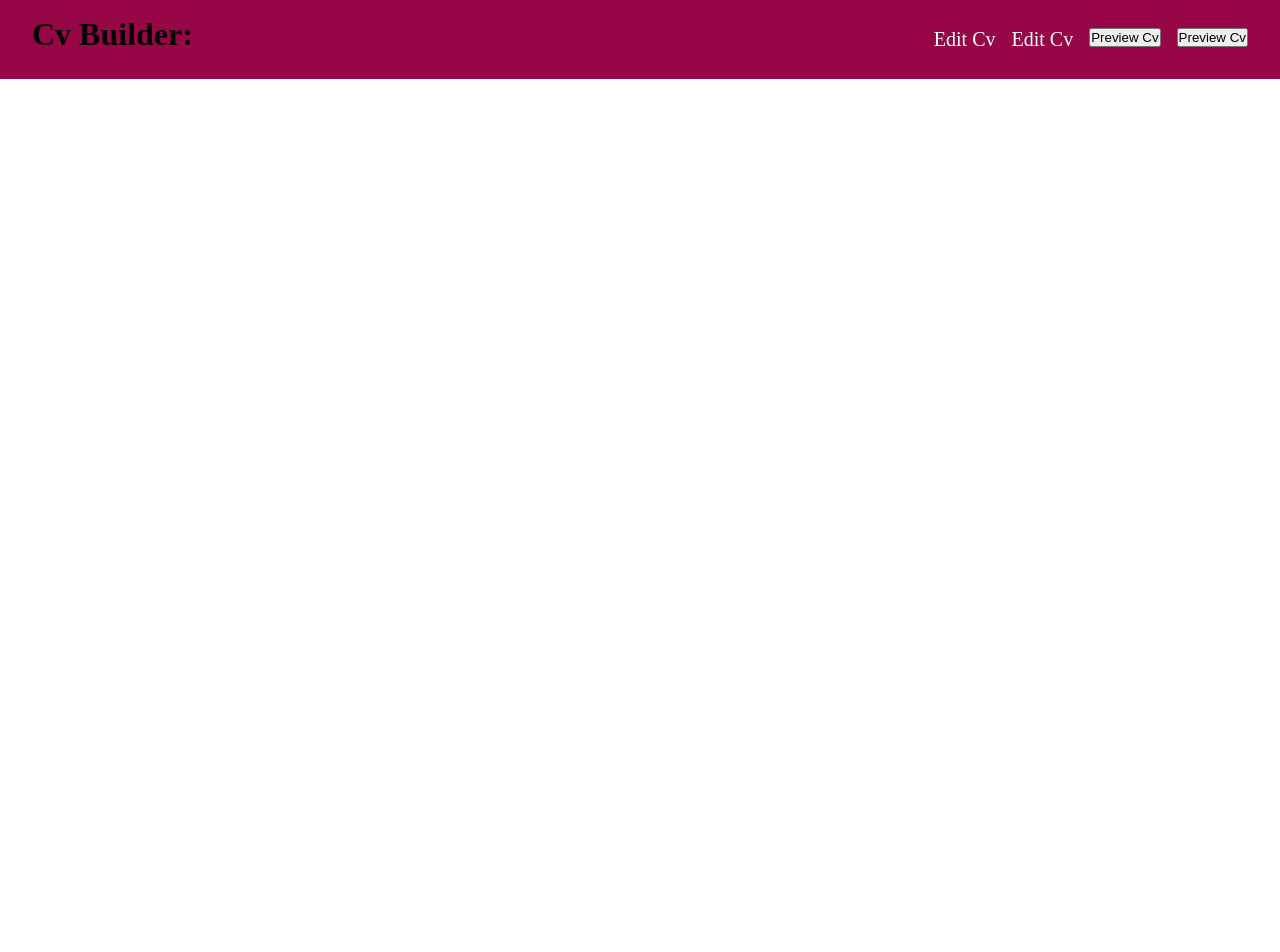
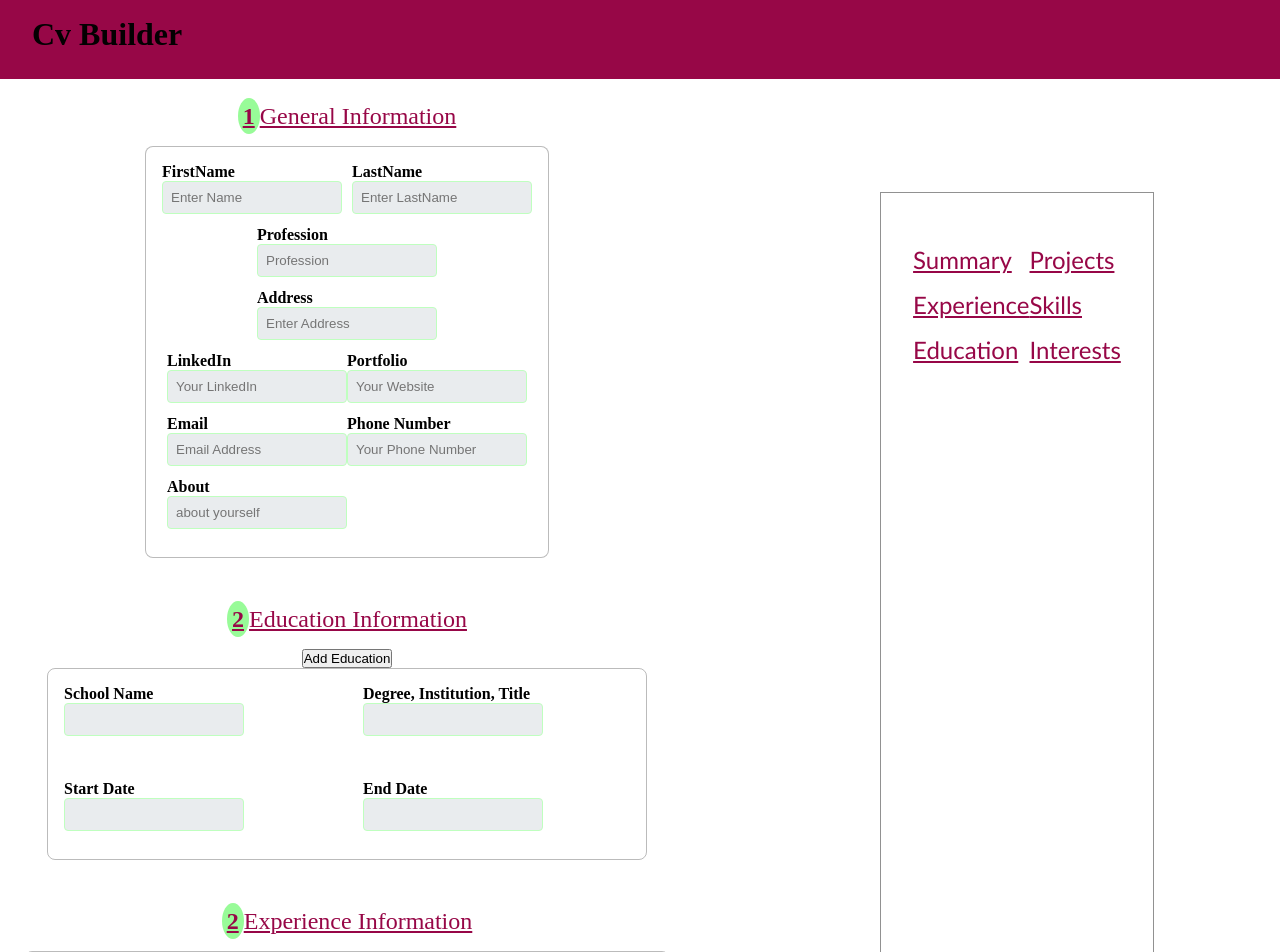
Before and after one commit to Imi-Nkateko/cv-builder, a React (Vite) app: page / in a window 1280 px wide. Shown: the top 952 px of the page. Before the commit the page ends 800 px from the top, so only its background shows below. Built offline with nearby package versions, Linux system fonts and the light colour scheme.

Commit message:
input update on GeneralInfo component

```diff
--- a/src/App.css
+++ b/src/App.css
@@ -3,3 +3,13 @@
     margin: 0;
     box-sizing: border-box;
 }
+
+.container {
+    display: flex;
+    gap: 1rem;
+}
+
+.cvEdit {
+    display: flex;
+    flex-direction: column;
+}
--- a/src/App.jsx
+++ b/src/App.jsx
@@ -1,36 +1,36 @@
 import "./App.css";
-import { useState } from "react";
-import { BrowserRouter as Router, Routes, Route } from "react-router-dom";
 import Header from "./components/Header";
 import CvEdit from "./components/CvEdit";
 import CvPreview from "./components/form components/CvPreview";
-import ExampleCv from "./components/ExampleCv";
-
+import { useState } from "react";
 
 const App = () => {
 	const [personInfo, setPersonInfo] = useState({
-			firstName: "ttt",
+		firstName: "",
 		lastName: "",
 		profession: "",
 		address: "",
 		linkedIn: "",
+		email: "",
 		portfolio: "",
-			email: "",
 		phone: "",
-			summary: "",
+		about: "",
 	});
+
+
+
+	const handleChange = (field, value) => {
+		setPersonInfo((prev) => ({ ...prev, [field]: value }));
+	};
+
 	return (
-		<Router>
-			<Header personInfo={personInfo} />
-			<Routes>
-				<Route path="/ " element={<CvEdit setPersonInfo={setPersonInfo} />} />
-				<Route
-					path="/preview"
-					element={<CvPreview personInfo={personInfo} />}
-				/>
-				<Route path="/example" element={<ExampleCv/>}/>
-			</Routes>
-		</Router>
+		<div>
+			<Header />
+			<div className="container">
+				<CvEdit onChange={handleChange} />
+				<CvPreview generalData={personInfo} />
+			</div>
+		</div>
 	);
 };
 
--- a/src/components/CvEdit.jsx
+++ b/src/components/CvEdit.jsx
@@ -1,16 +1,16 @@
+import "../App.css";
 import GeneralInfo from "./form components/GeneralInfo";
+import EducationInfo from "./form components/EducationInfo";
+import ExperienceInfo from "./form components/ExperienceInfo";
+import Skills from "./form components/Skills";
 
-
-const CvEdit = ({setPersonInfo}) => {
-
-
-	const handleChange = (field, value) => {
-		setPersonInfo((prev) => ({ ...prev, [field]: value })); // Update specific field
-	};
+const CvEdit = ({onChange}) => {
 	return (
-		<div>
-			<GeneralInfo onChange={handleChange} />
-
+		<div className="cvEdit">
+			<GeneralInfo onChange={onChange}/>
+			<EducationInfo />
+			<ExperienceInfo/>
+			<Skills/>
 		</div>
 	);
 };
--- a/src/components/ExampleCv.jsx
+++ b/src/components/ExampleCv.jsx
@@ -1,7 +1,7 @@
 
 
-const ExampleCv = () => {
-  return <img src="./assets/ExampleImage.png" alt="Example Cv" />;
-}
+// const ExampleCv = () => {
+//   return <img src="./assets/ExampleImage.png" alt="Example Cv" />;
+// }
 
-export default ExampleCv
+// export default ExampleCv
--- a/src/components/Header.jsx
+++ b/src/components/Header.jsx
@@ -1,33 +1,12 @@
 import "./styles.css"
-import { useNavigate } from "react-router-dom";
-import { Link } from "react-router-dom";
 
 
-const Header = ({personInfo}) => {
-	const navigate = useNavigate();
+const Header = () => {
+  return (
+<header>
+	<h1>Cv Builder</h1>
+</header>
+  )
+}
 
-const handlePreviewClick = () => {
-	navigate("/preview", { state: { data: personInfo } }); // Pass data via state
-};
-
-	return (
-		<header>
-			<h1>Cv Builder:</h1>
-			<ul> <li>
-				<Link to={"./editCv"}>Edit Cv</Link>
-			</li>
-				<li>
-					<a href="./CvEdit.jsx">Edit Cv</a>
-				</li>
-				<li>
-					<button onClick={handlePreviewClick}>Preview Cv</button>
-				</li>
-				<li>
-					<button onClick={handlePreviewClick}>Preview Cv</button>
-				</li>
-			</ul>
-		</header>
-	);
-};
-
-export default Header;
+export default Header
--- a/src/components/form components/CvPreview.jsx
+++ b/src/components/form components/CvPreview.jsx
@@ -1,30 +1,26 @@
 import "./CvPreview.css";
-import { useLocation } from "react-router-dom";
 
-const CvPreview = () => {
-	const location = useLocation();
-	const { data } = location.state || {}; // Retrieve passed state
+
+const CvPreview = ({generalData}) => {
+
 	return (
 		<div className="page">
-			<div className="genaral-info">
-				<h1>
-					{data?.firstName} {data?.lastName}
-				</h1>
+			<div className="general-info">
+				<h1>{generalData.firstName + " " + generalData.lastName}</h1>
 
-				<p className="profession">{data?.profession}</p>
+				<p className="profession">{generalData.profession}</p>
 
 				<div className="contact">
-					<p>{data?.linkedIn}</p>
-					<p>{data?.portfolio}</p>
-					<p>{data?.email}</p>
-					<p>{data?.phone}</p>
-					<p>{data?.address}</p>
+					<p>{generalData.linkedIn}</p>
+					<p>{generalData.email}</p>
+					<p>{generalData.portfolio}</p>
+					<p>{generalData.phone}</p>
 				</div>
 			</div>
 			<section className="cv-info">
 				<div className="left-container">
 					<h2>Summary</h2>
-					<p>{data?.summary}</p>
+					<p></p>
 					<h2>Experience</h2>
 					<h2>Education</h2>
 				</div>
--- /dev/null
+++ b/src/components/form components/EducationInfo.jsx
@@ -0,0 +1,39 @@
+import Input from "./Input";
+import "./GeneralInfo.css";
+
+
+
+const EducationInfo = () => {
+
+
+	return (
+		<div className="educationInfo">
+			<div className="head">
+				<h2>
+					<span>2</span>Education Information
+				</h2>
+			</div>
+			<button>Add Education</button>
+			<form action="" className="educationInfoForm">
+				<label htmlFor="schoolName">
+					School Name
+					<Input />
+				</label>
+				<label htmlFor="title">
+					Degree, Institution, Title
+					<Input />
+				</label>
+				<label htmlFor="startDate">
+					Start Date
+					<Input />
+				</label>
+				<label htmlFor="endDate">
+					End Date
+					<Input />
+				</label>
+			</form>
+		</div>
+	);
+};
+
+export default EducationInfo;
--- /dev/null
+++ b/src/components/form components/ExperienceInfo.jsx
@@ -0,0 +1,37 @@
+import Input from "./Input";
+
+const ExperienceInfo = () => {
+  return (
+		<div className="educationInfo">
+			<div className="head">
+				<h2>
+					<span>2</span>Experience Information
+				</h2>
+			</div>
+			<form action="" className="experienceInfoForm">
+				<label htmlFor="companyName">
+					Company Name
+					<Input />
+				</label>
+				<label htmlFor="title">
+					Title
+					<Input />
+				</label>
+				<label htmlFor="startDate">
+					Start Date
+					<Input />
+				</label>
+				<label htmlFor="endDate">
+					End Date
+					<Input />
+				</label>
+				<label htmlFor="jobDescription">
+                    About Job
+					<textarea name="jobDescription" id=""></textarea>
+				</label>
+			</form>
+		</div>
+	);
+}
+
+export default ExperienceInfo
--- a/src/components/form components/GeneralInfo.css
+++ b/src/components/form components/GeneralInfo.css
@@ -3,6 +3,45 @@
 	display: flex;
 	flex-direction: column;
 	align-items: center;
+}
+
+.educationInfo,
+.experienceInfo,
+.SkillsInfo {
+	padding: 1.5rem;
+	display: flex;
+	flex-direction: column;
+	align-items: center;
+}
+
+.educationInfoForm {
+	display: grid;
+	grid-template-columns: 2fr 2fr;
+	gap: 2rem;
+	border: 1px solid rgba(0, 0, 0, 0.267);
+	border-radius: 8px;
+	outline: none;
+	padding: 1rem;
+	min-width: 600px;
+}
+
+.experienceInfoForm {
+	display: grid;
+	grid-template-columns: 3fr 2fr;
+	gap: 2rem;
+	border: 1px solid rgba(0, 0, 0, 0.267);
+	border-radius: 8px;
+	outline: none;
+	padding: 1rem;
+	min-width: 600px;
+}
+
+.SkillsInfoForm {
+	border: 1px solid rgba(0, 0, 0, 0.267);
+	border-radius: 8px;
+	outline: none;
+	padding: 1rem;
+	min-width: 600px;
 }
 
 .head {
@@ -30,7 +69,7 @@ p {
 
 .generalInfoForm {
 	padding-top: 1rem;
-	max-width: 900px;
+	max-width: 600px;
 	display: grid;
 }
 
@@ -63,7 +102,7 @@ input {
 	outline: none;
 	border: 1px solid rgb(191, 255, 191);
 	background-color: rgba(112, 128, 144, 0.151);
-    width: 250px;
+	width: 180px;
 }
 
 textarea {
@@ -75,8 +114,6 @@ textarea {
 	height: 200px;
 }
 
-
-
 label {
 	display: grid;
 	font-weight: 900;
--- a/src/components/form components/GeneralInfo.jsx
+++ b/src/components/form components/GeneralInfo.jsx
@@ -1,24 +1,19 @@
 import Input from "./Input";
-import About from "./About";
+
 import "./GeneralInfo.css";
 
 const GeneralInfo = ({ onChange }) => {
 	const handleInputChange = (e) => {
-		const { name, value } = e.target; // Use input's `name` attribute to identify the field
+		const { name, value } = e.target;
 		onChange(name, value);
 	};
-	// Update the specific field in parent state
+
 	return (
 		<div className="generalInfo">
 			<div className="head">
 				<h2>
 					<span>1</span>General Information
 				</h2>
-				<About
-					paragraph={
-						"This is a critical part of your CV as it gives the potential employer a glimpse of who you are. This is an opportunity for you to introduce yourself, highlight your skills, and provide a brief summary of your career goals."
-					}
-				/>
 			</div>
 			<form className="generalInfoForm">
 				<div className="fullname">
@@ -97,12 +92,11 @@ const GeneralInfo = ({ onChange }) => {
 
 					<label htmlFor="aboutMe">
 						About
-						<textarea
-							name="summary"
-							id="summary"
-							placeholder="Detailed description about yourself"
+						<Input
+							placeholder="about yourself"
+							name={"about"}
 							onChange={handleInputChange}
-						></textarea>
+						/>
 					</label>
 				</div>
 			</form>
--- /dev/null
+++ b/src/components/form components/Skills.jsx
@@ -0,0 +1,26 @@
+
+import Input from "./Input";
+
+const Skills = () => {
+	return (
+		<div className="SkillsInfo">
+			<div className="head">
+				<h1>
+					<span>4</span>Skills Information
+				</h1>
+			</div>
+			<form action="" className="SkillsInfoForm ">
+				<Input />
+				<button>Add Skill</button>
+				<ul>
+					<li>Skill</li>
+					<li>Skill</li>
+					<li>Skill</li>
+					<li>Skill</li>
+				</ul>
+			</form>
+		</div>
+	);
+};
+
+export default Skills;
```
Lines whose indentation alone changed are shown as unchanged.
